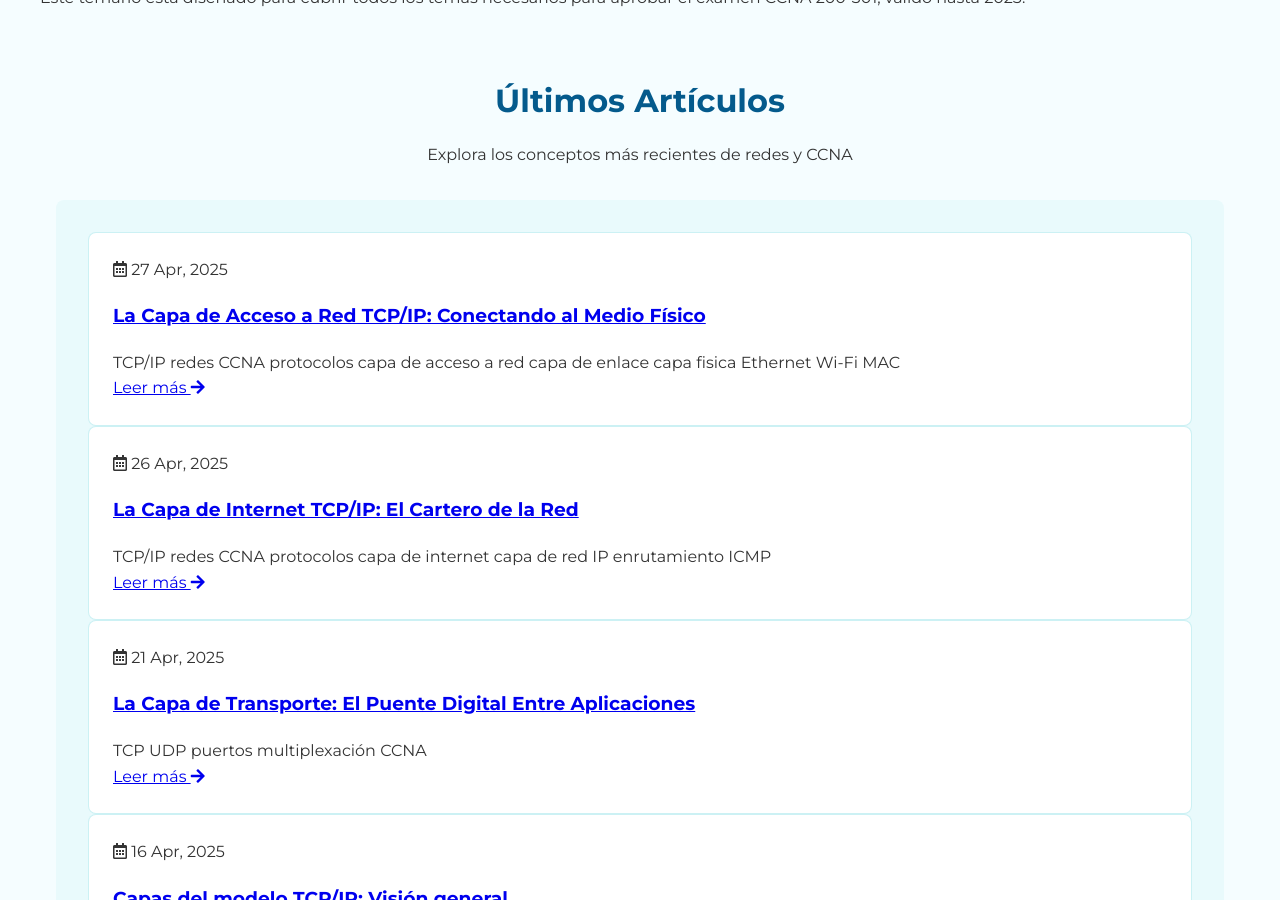
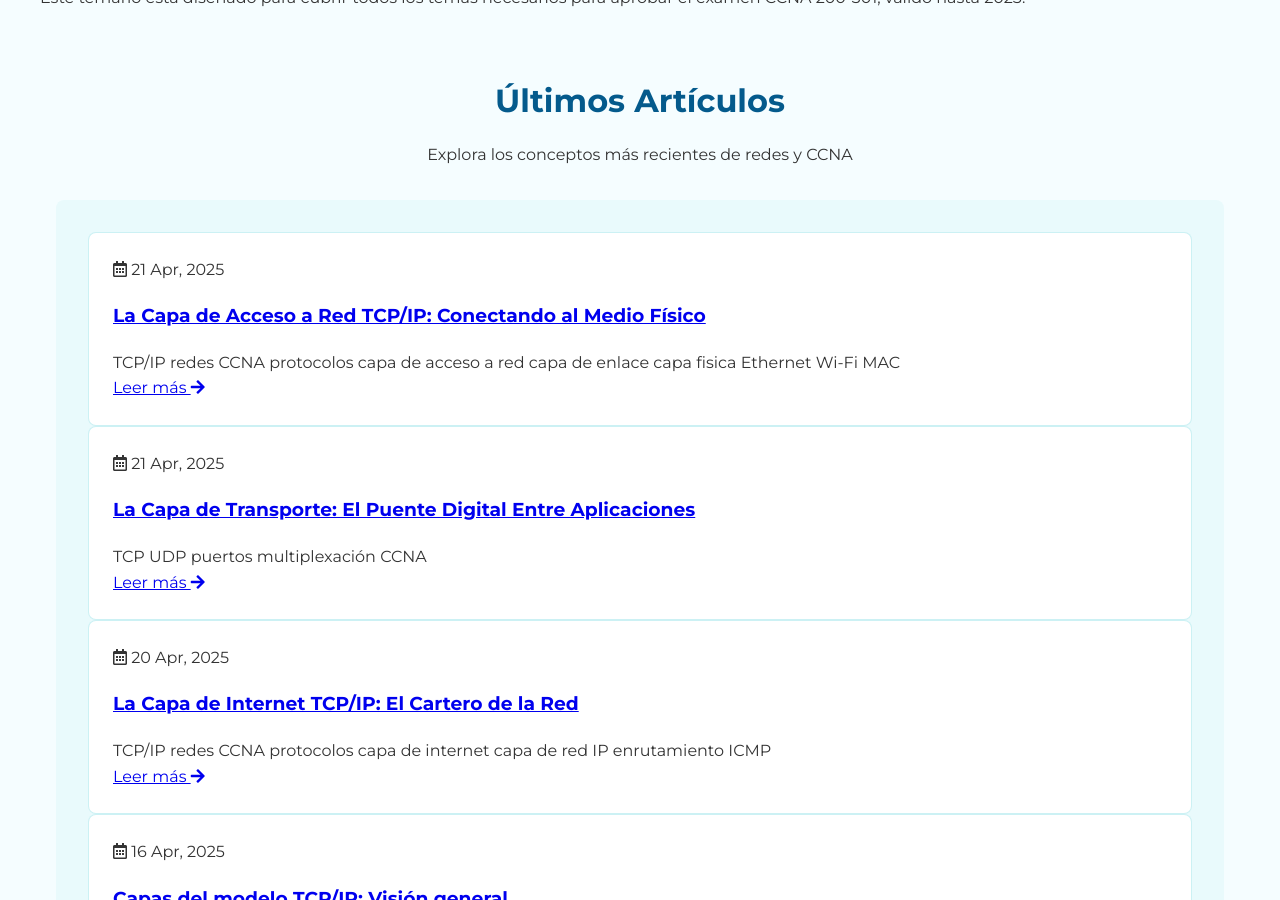
Before and after one commit to wilberquinto455/redes, a Jekyll site: the page built from index.html, in a window 1280 px wide and 900 px high, scrolled down 2881 px. Built offline with Jekyll 4.4.1, drawn with Linux system fonts in a browser that asks for light colours.

Commit message:
capas del modelo TCP/IP internet y acceso a la red 1.0

```diff
--- a/_posts/2025-04-20-Capa-Internet.md
+++ b/_posts/2025-04-20-Capa-Internet.md
@@ -2,7 +2,7 @@
 layout: post # O el layout que uses para tus posts
 title: "La Capa de Internet TCP/IP: El Cartero de la Red"
 description: "Un vistazo detallado a la Capa de Internet del modelo TCP/IP, responsable del direccionamiento y enrutamiento de paquetes."
-date: 2025-04-26 10:00:00 -0500 # Fecha sugerida, ajústala
+date: 2025-04-20 10:00:00 -0500 # Fecha sugerida, ajústala
 categories: [redes]
 tags: [TCP/IP, redes, CCNA, protocolos, capa de internet, capa de red, IP, enrutamiento, ICMP]
 author: "Tu Nombre" # Reemplaza con tu nombre
--- a/_posts/2025-04-21-Capa-acceso-red.md
+++ b/_posts/2025-04-21-Capa-acceso-red.md
@@ -2,7 +2,7 @@
 layout: post # O el layout que uses para tus posts
 title: "La Capa de Acceso a Red TCP/IP: Conectando al Medio Físico"
 description: "Explorando la Capa de Acceso a Red del modelo TCP/IP, responsable de la transmisión física y el direccionamiento local (MAC)."
-date: 2025-04-27 11:00:00 -0500 # Fecha sugerida, ajústala
+date: 2025-04-21 11:00:00 -0500 # Fecha sugerida, ajústala
 categories: [redes]
 tags: [TCP/IP, redes, CCNA, protocolos, capa de acceso a red, capa de enlace, capa fisica, Ethernet, Wi-Fi, MAC]
 author: "Tu Nombre" # Reemplaza con tu nombre
```
